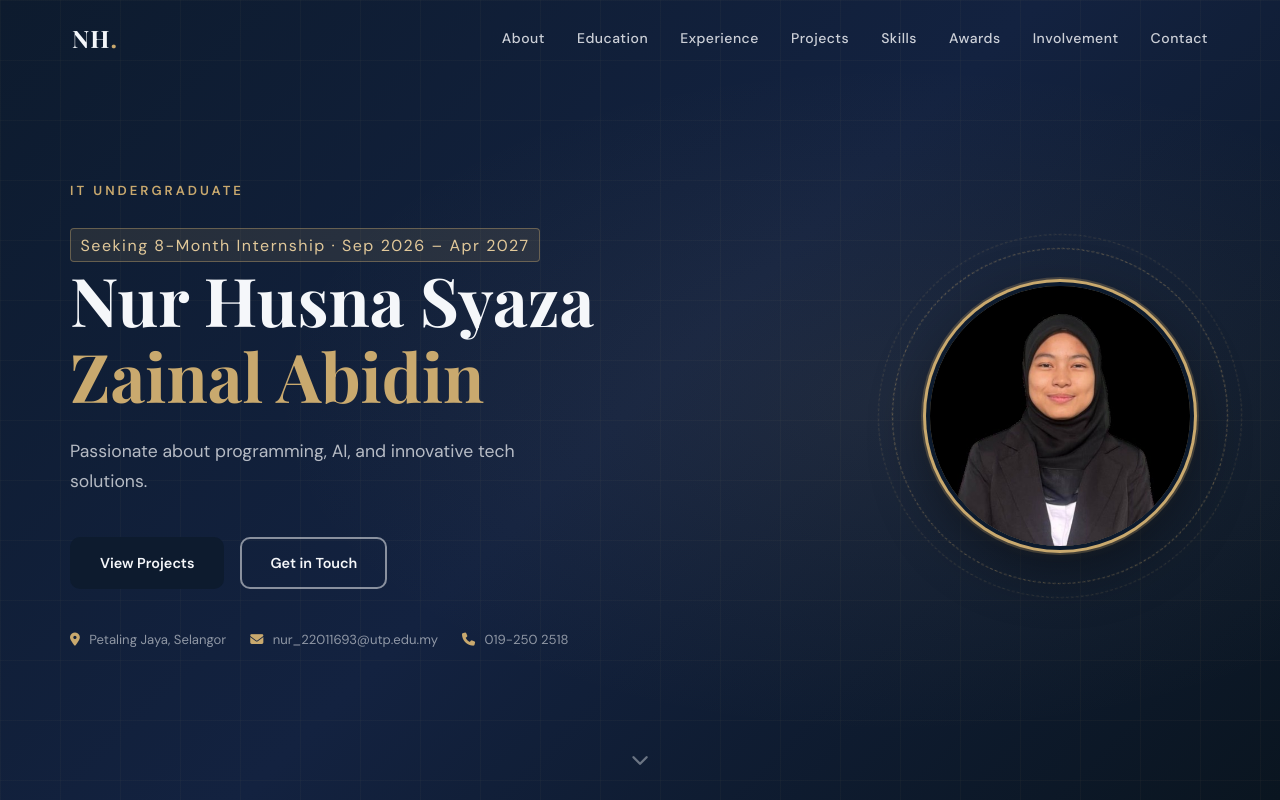
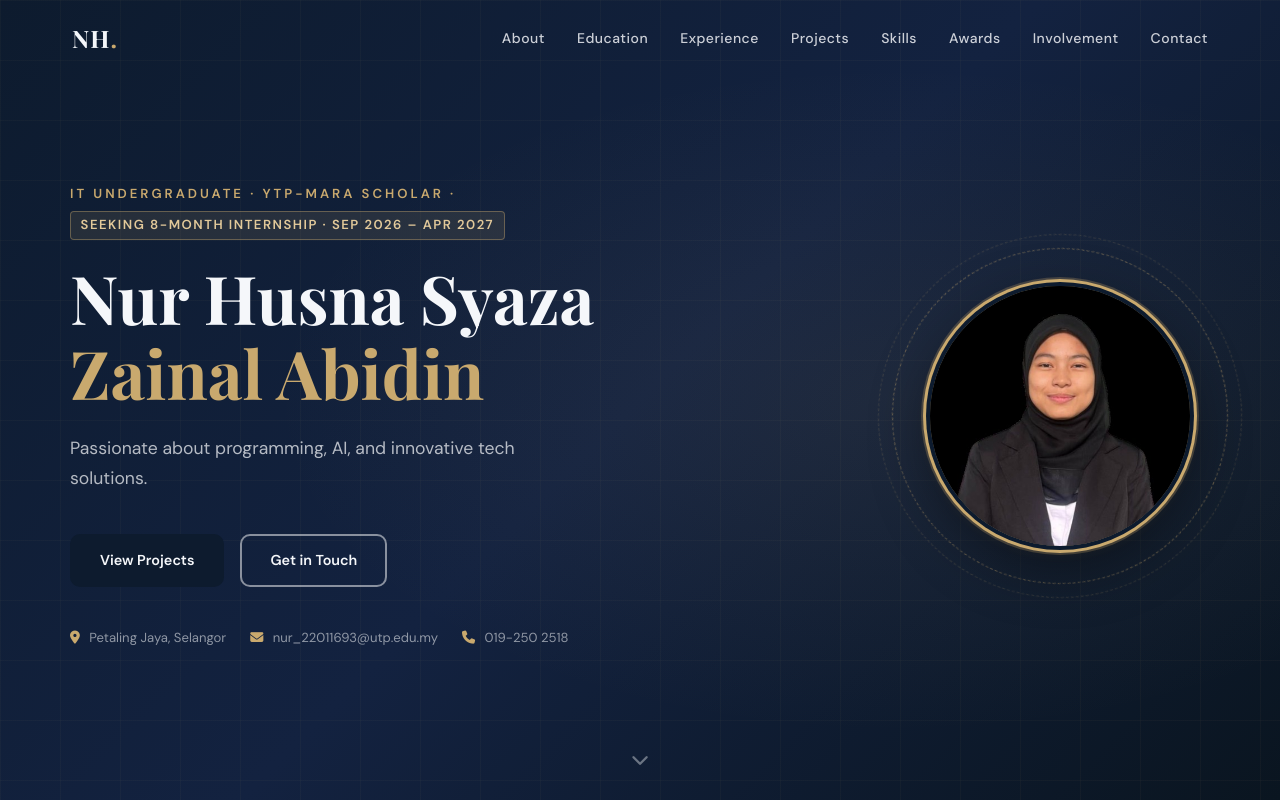
Before and after one commit to husbot/Portfolio-Nur-Husna-Syaza, a plain HTML site: page index.html in a window 1280 px wide. Shown: the top 800 px of the page. Drawn offline with nearby package versions, Linux system fonts and the light colour scheme.

Commit message:
Update index.html

```diff
--- a/index.html
+++ b/index.html
@@ -35,8 +35,7 @@
     <div class="hero-bg-grid" aria-hidden="true"></div>
     <div class="hero-content">
       <div class="hero-left">
-        <p class="hero-eyebrow">IT Undergraduate</p>
-	<p <span class="eyebrow-avail">Seeking 8-Month Internship · Sep 2026 – Apr 2027</span></p>
+        <p class="hero-eyebrow">IT Undergraduate · YTP-MARA Scholar · <span class="eyebrow-avail">Seeking 8-Month Internship · Sep 2026 – Apr 2027</span></p>
         <h1 id="hero-name">Nur Husna Syaza<br /><span>Zainal Abidin</span></h1>
         <p class="hero-tagline">Passionate about programming, AI, and innovative tech solutions.</p>
         <div class="hero-ctas">
```
